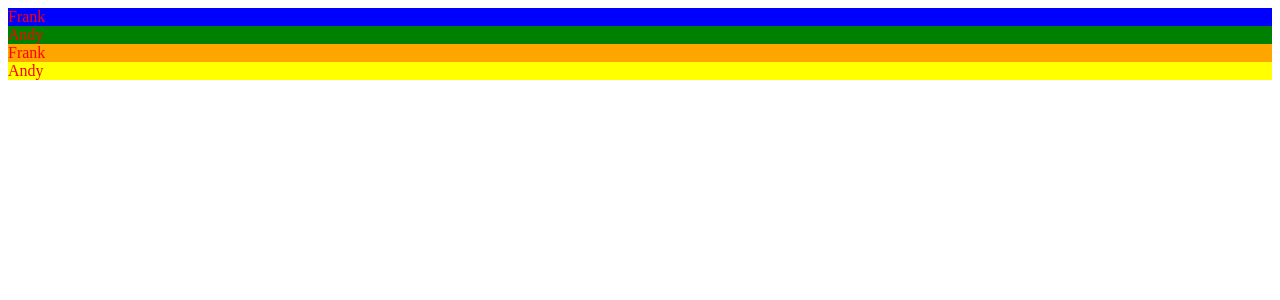
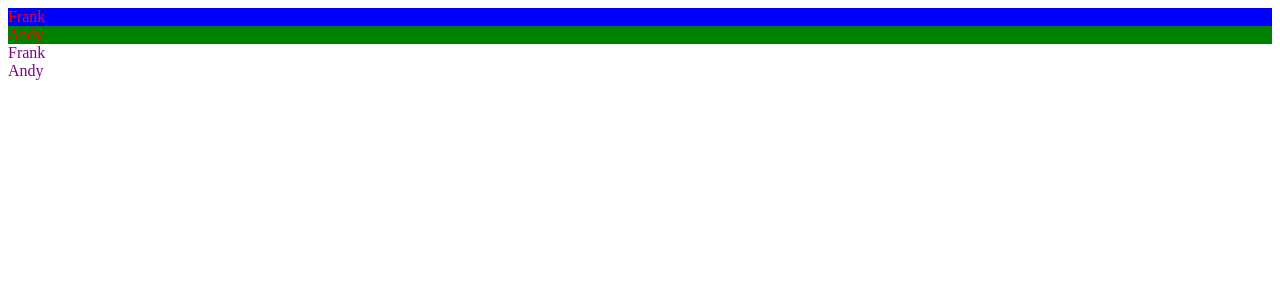
Before and after one commit to adaup1/css-template-components, a React (Vite) app: page / in a window 1280 px wide. Shown: the top 300 px of the page. Built offline with nearby package versions, Linux system fonts and the light colour scheme.

Commit message:
styled function can now accept static styles as a string.

```diff
--- a/src/App.tsx
+++ b/src/App.tsx
@@ -1,13 +1,12 @@
 import React from "react";
 import { styled } from "./styled";
 
-// Component with props
 const Name = ({ name }: { name: string }) => {
   return <div>{name}</div>;
 };
 
 // Styled React component
-const StyledName = styled(
+const StyledComponent = styled(
   Name,
   ({ name }) => `
   background: ${name === "Andy" ? "green" : "blue"};
@@ -15,22 +14,21 @@ const StyledName = styled(
 `
 );
 
-// Styled HTML element
+// Styled HTML element with static styles
 const StyledDiv = styled(
   "div",
-  ({ name }) => `
-  background: ${name === "Andy" ? "yellow" : "orange"};
-  color: red;
+  `
+  color: purple;
 `
 );
 
 function App() {
   return (
     <>
-      <StyledName name="Frank" />
-      <StyledName name="Andy" />
-      <StyledDiv name="Frank">Frank</StyledDiv>
-      <StyledDiv name="Andy">Andy</StyledDiv>
+      <StyledComponent name="Frank" />
+      <StyledComponent name="Andy" />
+      <StyledDiv>Frank</StyledDiv>
+      <StyledDiv>Andy</StyledDiv>
     </>
   );
 }
--- a/src/styled.tsx
+++ b/src/styled.tsx
@@ -1,6 +1,5 @@
 import React from "react";
 
-// Function to add styles to the stylesheet
 const addStylesheet = (styles: string) => {
   let styleSheet = document.querySelector(
     'style[data-title="css-selector-components-styles"]'
@@ -24,15 +23,14 @@ const addStylesheet = (styles: string) => {
   }
 };
 
-// Higher-order component to apply styles
 export const styled =
   (
     Component: React.ComponentType<any> | keyof JSX.IntrinsicElements,
-    css: (props: any) => string
+    css: string | ((props: any) => string)
   ) =>
   (props: any) => {
     const id = `_${crypto.randomUUID()}`;
-    const styles = css(props);
+    const styles = typeof css === "function" ? css(props) : css;
 
     // Inject styles immediately
     addStylesheet(`.${id} {${styles}}`);
```
